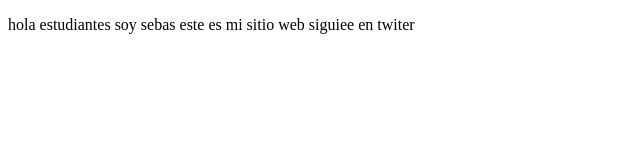
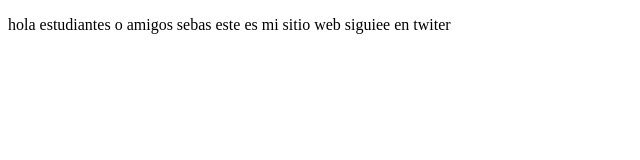
Before and after one commit to juansebastianod/proyectoDemo, a plain HTML site: page index.html in a window 1280 px wide. Shown: the full height of the page, 0-640 px from the left. Drawn offline with Linux system fonts and the light colour scheme.

Commit message:
cambiosx2

```diff
--- a/index.html
+++ b/index.html
@@ -8,7 +8,7 @@
 </head>
 <body>
     <p>
-hola estudiantes soy sebas  este es mi sitio web siguiee en twiter
+hola estudiantes o amigos sebas  este es mi sitio web siguiee en twiter
 
     </p>
 </body>
```
